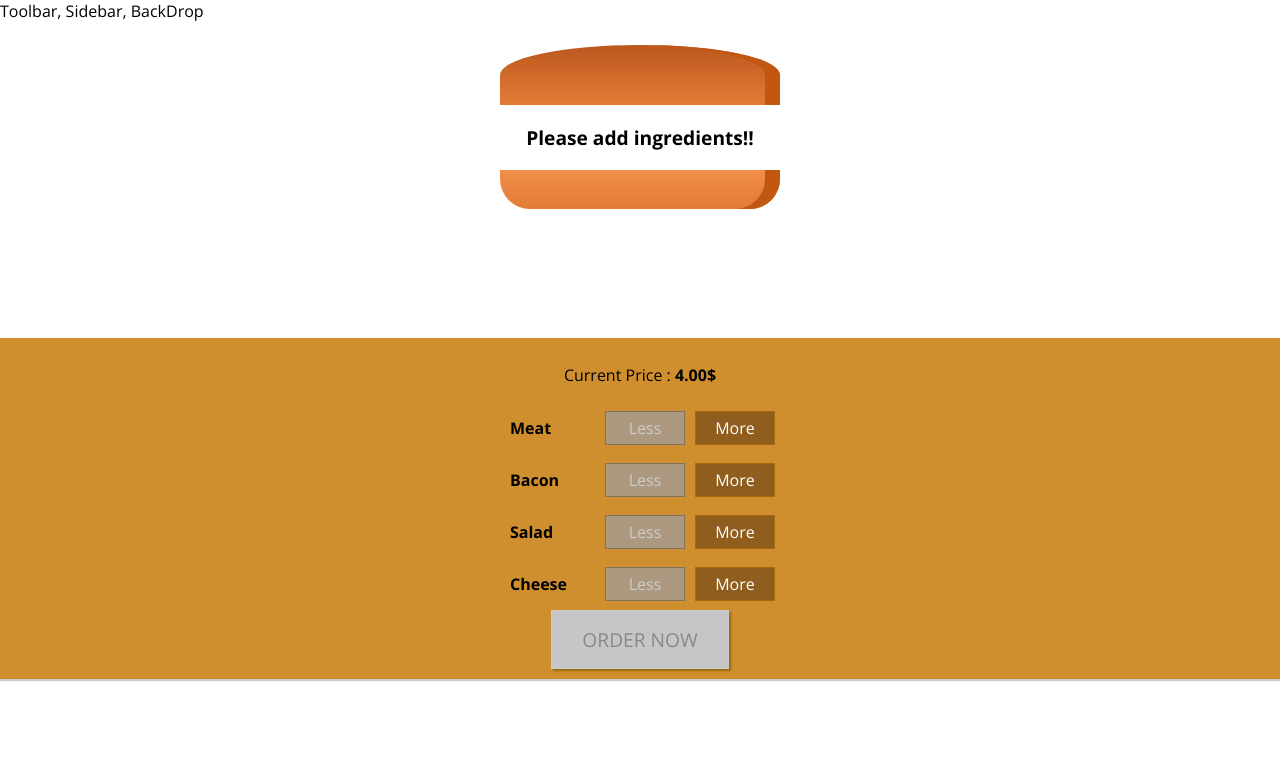
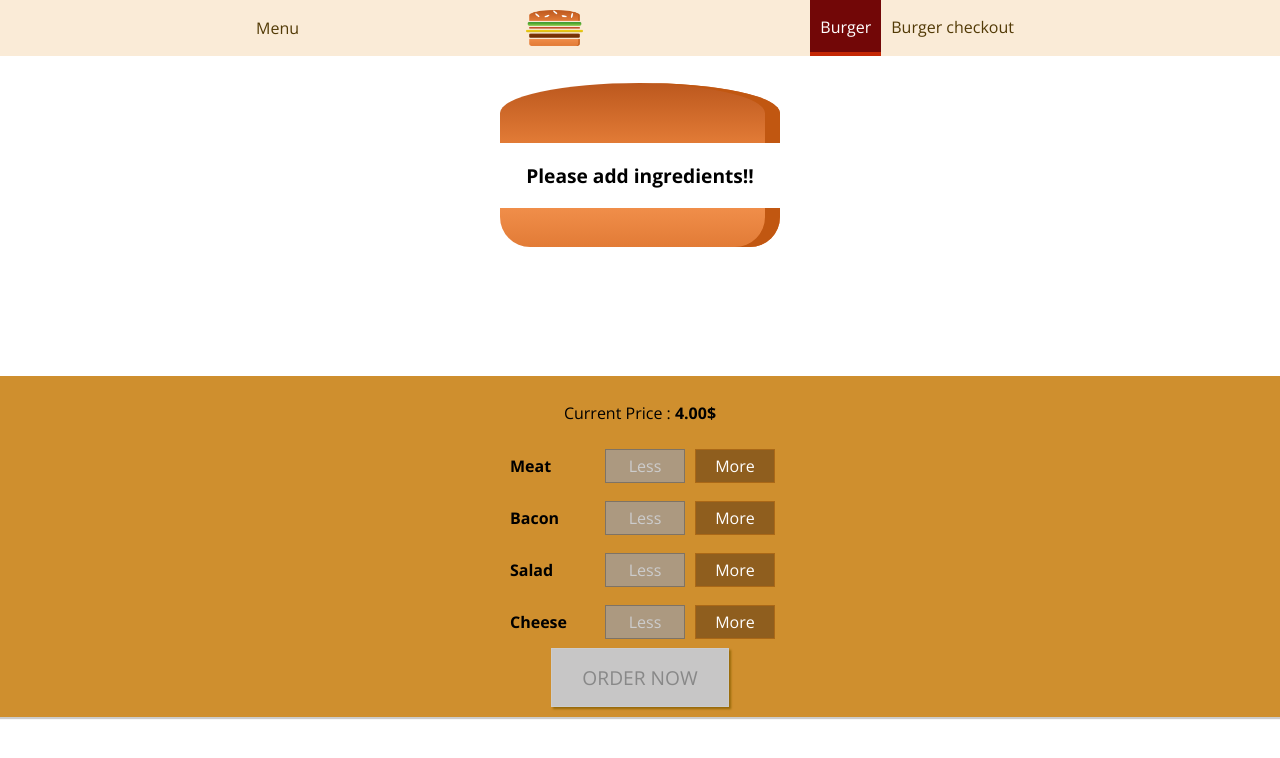
Before and after one commit to Ukuno/burgerapp, a React (Create React App) app: page / in a window 1280 px wide. Shown: the top 758 px of the page. Built offline with nearby package versions, Linux system fonts and the light colour scheme.

Commit message:
add navigation menu

```diff
--- a/src/components/Burger/OrderSummary/OrderSummary.js
+++ b/src/components/Burger/OrderSummary/OrderSummary.js
@@ -1,26 +1,33 @@
-import React from 'react'
-import Aux from '../../../hoc/Aux'
-import Button from '../../Ui/Button/Button'
+import React from "react";
+import Aux from "../../../hoc/Aux";
+import Button from "../../Ui/Button/Button";
 
-const orderSummary = (props) => {
-   const summary = Object.keys(props.ingredients)
-    .map( igkey => {
+const orderSummary = props => {
+  const summary = Object.keys(props.ingredients).map(igkey => {
     return (
       <li key={igkey}>
-                <p><span style={{textTransform: "capitalize"}}>{igkey}</span>: {props.ingredients[igkey]}</p>
+        <p>
+          <span style={{ textTransform: "capitalize" }}>{igkey}</span>:{" "}
+          {props.ingredients[igkey]}
+        </p>
       </li>
-        )
+    );
   });
   return (
     <Aux>
       <p>This is the list of your order</p>
-        <ul>
-            {summary}
-        </ul>
-        <Button btnType='Danger' clicked={props.cancel}>CANCEL</Button>
-        <Button btnType='Success'clicked={props.continue} >CONTINUE</Button>
+      <ul>{summary}</ul>
+      <p>
+        <strong>Total Price: {props.price.toFixed(2)}$</strong>
+      </p>
+      <Button btnType="Danger" clicked={props.cancel}>
+        CANCEL
+      </Button>
+      <Button btnType="Success" clicked={props.continue}>
+        CONTINUE
+      </Button>
     </Aux>
-   )
-}
+  );
+};
 
 export default orderSummary;
--- a/src/components/Layouts/Layout.css
+++ b/src/components/Layouts/Layout.css
@@ -1,3 +1,3 @@
 .content {
-    margin-top: 16px;
+    margin-top: 76px;
 }
--- a/src/components/Layouts/Layout.js
+++ b/src/components/Layouts/Layout.js
@@ -2,10 +2,11 @@ import React from 'react';
 
 import Aux from '../../hoc/Aux';
 import './Layout.css';
+import Toolbar from '../Navigation/Toolbar/Toolbar';
 
 const layout = (props) => (
   <Aux>
-    <div> Toolbar, Sidebar, BackDrop</div>
+    <Toolbar />
     <main className='content'>
         {props.children}
     </main>
--- /dev/null
+++ b/src/components/Navigation/Logo/Logo.css
@@ -0,0 +1,9 @@
+.Logo {
+    height: 80%;
+    padding: 4px;
+    box-sizing: border-box;
+}
+
+.Logo img {
+    height: 100%;
+}
--- /dev/null
+++ b/src/components/Navigation/Logo/Logo.js
@@ -0,0 +1,11 @@
+import React from 'react';
+import LogoImage from '../../../assets/images/original.png';
+import './Logo.css';
+
+const logo = () => (
+    <div className='Logo'>
+        <img src={LogoImage} alt='My Burger App' />
+    </div>
+)
+
+export default logo;
--- /dev/null
+++ b/src/components/Navigation/NavigationItemList/NavigationItem/NavigationItem.css
@@ -0,0 +1,25 @@
+.NavigationItem {
+    margin: 0;
+    height: 100%;
+    display: flex;
+    box-sizing: border-box;
+    align-items: center;
+}
+
+.NavigationItem a {
+    color:  rgb(82, 58, 6);
+    box-sizing: border-box;
+    text-decoration: none;
+    height: 100%;
+    padding: 16px 10px;
+    border-bottom: 4px solid transparent;
+    display: block;
+}
+
+.NavigationItem a:hover,
+.NavigationItem a:active,
+.NavigationItem a.active {
+    background-color: rgb(114, 7, 7);
+    border-bottom: 4px solid rgba(252, 62, 4, 0.603);
+    color : white ;
+}
--- /dev/null
+++ b/src/components/Navigation/NavigationItemList/NavigationItem/NavigationItem.js
@@ -0,0 +1,12 @@
+import React from 'react';
+import './NavigationItem.css';
+
+const navigationItem = (props) => (
+    <li className='NavigationItem'>
+        <a href='/'
+        link={props.active}
+        className={props.active ? 'active' : null}>{props.children}</a>
+    </li>
+);
+
+export default navigationItem;
--- /dev/null
+++ b/src/components/Navigation/NavigationItemList/NavigationItemList.css
@@ -0,0 +1,8 @@
+.NavigationItemList {
+    margin: 0;
+    padding: 0;
+    display: flex;
+    list-style: none;
+    align-items: center;
+    height: 100%;
+}
--- /dev/null
+++ b/src/components/Navigation/NavigationItemList/NavigationItemList.js
@@ -0,0 +1,13 @@
+import React from 'react';
+import NavigationItem from './NavigationItem/NavigationItem';
+import './NavigationItemList.css';
+
+
+const navigationItemList = (props) => (
+    <ul className='NavigationItemList'>
+        <NavigationItem link='/' active>Burger </NavigationItem>
+        <NavigationItem link='/' >Burger checkout </NavigationItem>
+    </ul>
+);
+
+export default navigationItemList;
--- /dev/null
+++ b/src/components/Navigation/Toolbar/Toolbar.css
@@ -0,0 +1,19 @@
+.Toolbar {
+    top: 0;
+    left: 0;
+    display: flex;
+    width: 100%;
+    height: 56px;
+    z-index: 90;
+    background-color: antiquewhite;
+    justify-content: space-between;
+    position: fixed;
+    padding: 0 20%;
+    align-items: center;
+    box-sizing: border-box;
+    color:  rgb(82, 58, 6);
+}
+
+.Toolbar nav {
+    height: 100%;
+}
--- /dev/null
+++ b/src/components/Navigation/Toolbar/Toolbar.js
@@ -0,0 +1,16 @@
+import React from "react";
+import './Toolbar.css';
+import Logo from '../Logo/Logo';
+import NavigationItemList from '../NavigationItemList/NavigationItemList';
+
+const toolbar = (props) => (
+    <header className='Toolbar'>
+        <div>Menu</div>
+        <Logo />
+        <nav>
+            <NavigationItemList />
+        </nav>
+    </header>
+);
+
+export default toolbar;
--- a/src/containers/BurgerBuilder/BurgerBuilder.js
+++ b/src/containers/BurgerBuilder/BurgerBuilder.js
@@ -95,6 +95,7 @@ class BurgerBuilder extends Component {
                     ingredients = {this.state.ingredients}
                     cancel={this.closeModal}
                     continue={this.continuePurchsing}
+                    price={this.state.totalPrice}
                     />
                 </Modal>
                 <Burger ingredients={this.state.ingredients}/>
```
Also changed, not shown: src/assets/images/original.png (added). Lines whose indentation alone changed are shown as unchanged.
